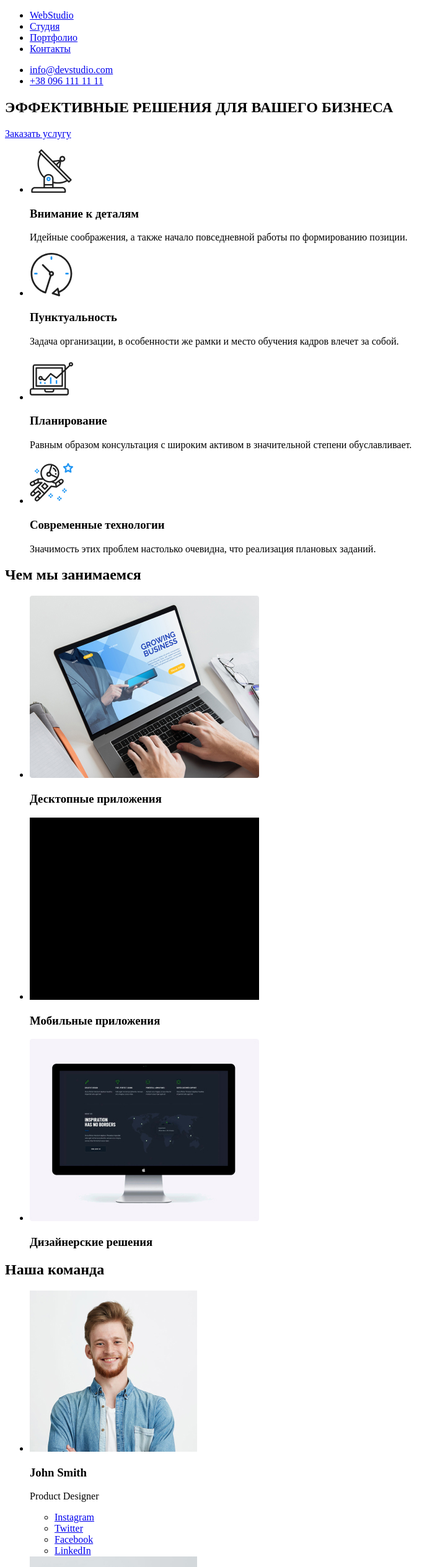
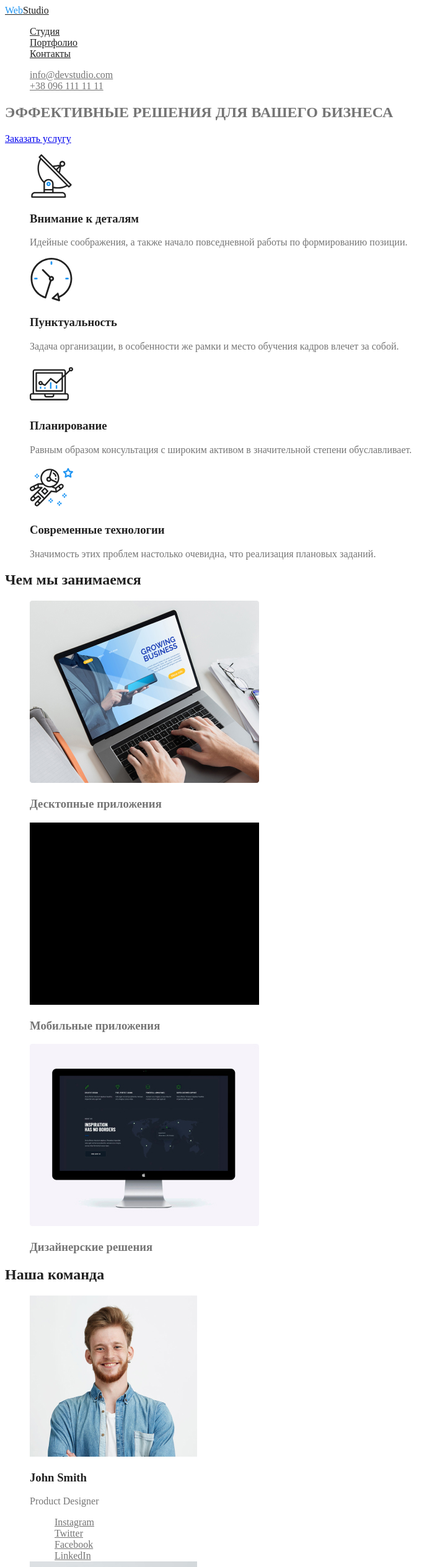
Before and after one commit to daria-tiutiunnyk/goit-markup-hw-02, a plain HTML site: page index.html in a window 1280 px wide. Shown: the top 2528 px of the page at 62% size, without its empty margins (0-718 px from the left). Drawn offline with Linux system fonts and the light colour scheme.

Commit message:
Adds basic co;or styles

```diff
--- a/css/styles.css
+++ b/css/styles.css
@@ -0,0 +1,76 @@
+:root {
+  --primary-text-color: #757575;
+  --title-text-color: #212121;
+  --accent-color: #2196f3;
+  --white-text-color: #ffffff;
+  --primary-background-color: #ffffff;
+  --secondary-background-color: #f5f4fa;
+}
+
+body {
+  background-color: #fff;
+  color: var(--primary-text-color);
+}
+
+/*Logo*/
+
+.logo {
+  color: var(--title-text-color);
+}
+
+.logo-web {
+  color: var(--accent-color);
+}
+
+/*Lists*/
+
+.list {
+  list-style: none;
+}
+
+/*Navigation*/
+
+.site-nav .link {
+  color: var(--title-text-color);
+}
+
+.site-nav .link:hover,
+.site-nav .link:focus {
+  color: var(--accent-color);
+}
+
+.contacts-nav .link {
+  color: var(--primary-text-color);
+}
+
+.contacts-nav .link:hover,
+.contacts-nav .link:focus {
+  color: var(--accent-color);
+}
+
+/*Networks*/
+
+.network .link {
+  color: var(--primary-text-color);
+}
+.network .link:hover {
+  color: var(--accent-color);
+}
+
+/*Section titles*/
+
+.section-title,
+.list-title {
+  color: var(--title-text-color);
+}
+
+/* Button*/
+.button {
+  color: var(--title-text-color);
+  background-color: var(--primary-background-color);
+}
+
+.button:hover {
+  color: var(--white-text-color);
+  background-color: var(--accent-color);
+}
--- a/index.html
+++ b/index.html
@@ -11,19 +11,24 @@
     <!-- Header -->
     <header>
       <nav>
-        <ul>
-          <li>
-            <a href="#"><span>Web</span>Studio</a>
-          </li>
-          <li><a href="#">Студия</a></li>
-          <li><a href="./portfolio.html">Портфолио</a></li>
-          <li><a href="#">Контакты</a></li>
+        <a href="./index.html" class="logo"
+          ><span class="logo-web">Web</span>Studio</a
+        >
+
+        <ul class="site-nav list">
+          <li><a href="#" class="link">Студия</a></li>
+          <li><a href="./portfolio.html" class="link">Портфолио</a></li>
+          <li><a href="#" class="link">Контакты</a></li>
         </ul>
       </nav>
 
-      <ul>
-        <li><a href="mailto:info@devstudio.com">info@devstudio.com</a></li>
-        <li><a href="tel:+380961111111">+38 096 111 11 11</a></li>
+      <ul class="contacts-nav list">
+        <li>
+          <a href="mailto:info@devstudio.com" class="link"
+            >info@devstudio.com</a
+          >
+        </li>
+        <li><a href="tel:+380961111111" class="link">+38 096 111 11 11</a></li>
       </ul>
     </header>
 
@@ -34,9 +39,9 @@
         <a href="#">Заказать услугу</a>
       </section>
 
-      <section>
+      <section class="section">
         <!-- <h2>Преимущества</h2> -->
-        <ul>
+        <ul class="list">
           <li>
             <img
               src="./img/features/antenna.svg"
@@ -44,7 +49,7 @@
               width="70"
               height="70"
             />
-            <h3>Внимание к деталям</h3>
+            <h3 class="list-title">Внимание к деталям</h3>
             <p>
               Идейные соображения, а также начало повседневной работы по
               формированию позиции.
@@ -57,7 +62,7 @@
               width="70"
               height="70"
             />
-            <h3>Пунктуальность</h3>
+            <h3 class="list-title">Пунктуальность</h3>
             <p>
               Задача организации, в особенности же рамки и место обучения кадров
               влечет за собой.
@@ -70,7 +75,7 @@
               width="70"
               height="70"
             />
-            <h3>Планирование</h3>
+            <h3 class="list-title">Планирование</h3>
             <p>
               Равным образом консультация с широким активом в значительной
               степени обуславливает.
@@ -83,7 +88,7 @@
               width="70"
               height="70"
             />
-            <h3>Современные технологии</h3>
+            <h3 class="list-title">Современные технологии</h3>
             <p>
               Значимость этих проблем настолько очевидна, что реализация
               плановых заданий.
@@ -93,9 +98,9 @@
       </section>
 
       <!-- What we do -->
-      <section>
-        <h2>Чем мы занимаемся</h2>
-        <ul>
+      <section class="section">
+        <h2 class="section-title">Чем мы занимаемся</h2>
+        <ul class="list">
           <li>
             <img src="./img/box1.jpg" alt="Ноутбук" width="370" height="294" />
             <h3>Десктопные приложения</h3>
@@ -122,9 +127,9 @@
       </section>
 
       <!-- Team -->
-      <section>
-        <h2>Наша команда</h2>
-        <ul>
+      <section class="section">
+        <h2 class="list-title">Наша команда</h2>
+        <ul class="list">
           <li>
             <img
               src="./img/team/john.jpg"
@@ -132,15 +137,29 @@
               width="270"
               height="260"
             />
-            <h3>John Smith</h3>
+            <h3 class="section-title">John Smith</h3>
             <p>Product Designer</p>
-            <ul>
+            <ul class="network list">
               <li>
-                <a href="#" aria-label="Ссылка на Instagram">Instagram</a>
+                <a href="#" aria-label="Ссылка на Instagram" class="link"
+                  >Instagram</a
+                >
               </li>
-              <li><a href="#" aria-label="Ссылка на Twitter">Twitter</a></li>
-              <li><a href="#" aria-label="Ссылка на Facebook">Facebook</a></li>
-              <li><a href="#" aria-label="Ссылка на LinkedIn">LinkedIn</a></li>
+              <li>
+                <a href="#" aria-label="Ссылка на Twitter" class="link"
+                  >Twitter</a
+                >
+              </li>
+              <li>
+                <a href="#" aria-label="Ссылка на Facebook" class="link"
+                  >Facebook</a
+                >
+              </li>
+              <li>
+                <a href="#" aria-label="Ссылка на LinkedIn" class="link"
+                  >LinkedIn</a
+                >
+              </li>
             </ul>
           </li>
           <li>
@@ -150,15 +169,29 @@
               width="270"
               height="260"
             />
-            <h3>Marta Stewart</h3>
+            <h3 class="list-title">Marta Stewart</h3>
             <p>Frontend Developer</p>
-            <ul>
+            <ul class="network list">
               <li>
-                <a href="#" aria-label="Ссылка на Instagram">Instagram</a>
+                <a href="#" aria-label="Ссылка на Instagram" class="link"
+                  >Instagram</a
+                >
               </li>
-              <li><a href="#" aria-label="Ссылка на Twitter">Twitter</a></li>
-              <li><a href="#" aria-label="Ссылка на Facebook">Facebook</a></li>
-              <li><a href="#" aria-label="Ссылка на LinkedIn">LinkedIn</a></li>
+              <li>
+                <a href="#" aria-label="Ссылка на Twitter" class="link"
+                  >Twitter</a
+                >
+              </li>
+              <li>
+                <a href="#" aria-label="Ссылка на Facebook" class="link"
+                  >Facebook</a
+                >
+              </li>
+              <li>
+                <a href="#" aria-label="Ссылка на LinkedIn" class="link"
+                  >LinkedIn</a
+                >
+              </li>
             </ul>
           </li>
           <li>
@@ -168,15 +201,29 @@
               width="270"
               height="260"
             />
-            <h3>Robert Jakis</h3>
+            <h3 class="list-title">Robert Jakis</h3>
             <p>Marketing</p>
-            <ul>
+            <ul class="network list">
               <li>
-                <a href="#" aria-label="Ссылка на Instagram">Instagram</a>
+                <a href="#" aria-label="Ссылка на Instagram" class="link"
+                  >Instagram</a
+                >
               </li>
-              <li><a href="#" aria-label="Ссылка на Twitter">Twitter</a></li>
-              <li><a href="#" aria-label="Ссылка на Facebook">Facebook</a></li>
-              <li><a href="#" aria-label="Ссылка на LinkedIn">LinkedIn</a></li>
+              <li>
+                <a href="#" aria-label="Ссылка на Twitter" class="link"
+                  >Twitter</a
+                >
+              </li>
+              <li>
+                <a href="#" aria-label="Ссылка на Facebook" class="link"
+                  >Facebook</a
+                >
+              </li>
+              <li>
+                <a href="#" aria-label="Ссылка на LinkedIn" class="link"
+                  >LinkedIn</a
+                >
+              </li>
             </ul>
           </li>
           <li>
@@ -186,24 +233,38 @@
               width="270"
               height="260"
             />
-            <h3>Martin Doe</h3>
+            <h3 class="list-title">Martin Doe</h3>
             <p>UI Designer</p>
-            <ul>
+            <ul class="network list">
               <li>
-                <a href="#" aria-label="Ссылка на Instagram">Instagram</a>
+                <a href="#" aria-label="Ссылка на Instagram" class="link"
+                  >Instagram</a
+                >
               </li>
-              <li><a href="#" aria-label="Ссылка на Twitter">Twitter</a></li>
-              <li><a href="#" aria-label="Ссылка на Facebook">Facebook</a></li>
-              <li><a href="#" aria-label="Ссылка на LinkedIn">LinkedIn</a></li>
+              <li>
+                <a href="#" aria-label="Ссылка на Twitter" class="link"
+                  >Twitter</a
+                >
+              </li>
+              <li>
+                <a href="#" aria-label="Ссылка на Facebook" class="link"
+                  >Facebook</a
+                >
+              </li>
+              <li>
+                <a href="#" aria-label="Ссылка на LinkedIn" class="link"
+                  >LinkedIn</a
+                >
+              </li>
             </ul>
           </li>
         </ul>
       </section>
 
       <!-- Clients -->
-      <section>
-        <h2>Постоянные клиенты</h2>
-        <ul>
+      <section class="section">
+        <h2 class="section-title">Постоянные клиенты</h2>
+        <ul class="list">
           <li>
             <a href="#">
               <img
@@ -271,7 +332,9 @@
     <!-- Footer -->
     <footer>
       <div>
-        <a href="#"><span>Web</span>Studio</a>
+        <a href="./index.html" class="logo"
+          ><span class="logo-web">Web</span>Studio</a
+        >
         <address>
           г.Киев, пр-т Леси Украинки, 26 <br />
           <a href="mailto:info@example.com">info@example.com</a><br />
@@ -281,11 +344,25 @@
 
       <div>
         <h4>Присоединяйтесь</h4>
-        <ul>
-          <li><a href="#" aria-label="Ссылка на Instagram">Instagram</a></li>
-          <li><a href="#" aria-label="Ссылка на Twitter">Twitter</a></li>
-          <li><a href="#" aria-label="Ссылка на Facebook">Facebook</a></li>
-          <li><a href="#" aria-label="Ссылка на LinkedIn">LinkedIn</a></li>
+        <ul class="network list">
+          <li>
+            <a href="#" aria-label="Ссылка на Instagram" class="link"
+              >Instagram</a
+            >
+          </li>
+          <li>
+            <a href="#" aria-label="Ссылка на Twitter" class="link">Twitter</a>
+          </li>
+          <li>
+            <a href="#" aria-label="Ссылка на Facebook" class="link"
+              >Facebook</a
+            >
+          </li>
+          <li>
+            <a href="#" aria-label="Ссылка на LinkedIn" class="link"
+              >LinkedIn</a
+            >
+          </li>
         </ul>
       </div>
 
```
Also changed, not shown: portfolio.html (+54 -33 lines).
